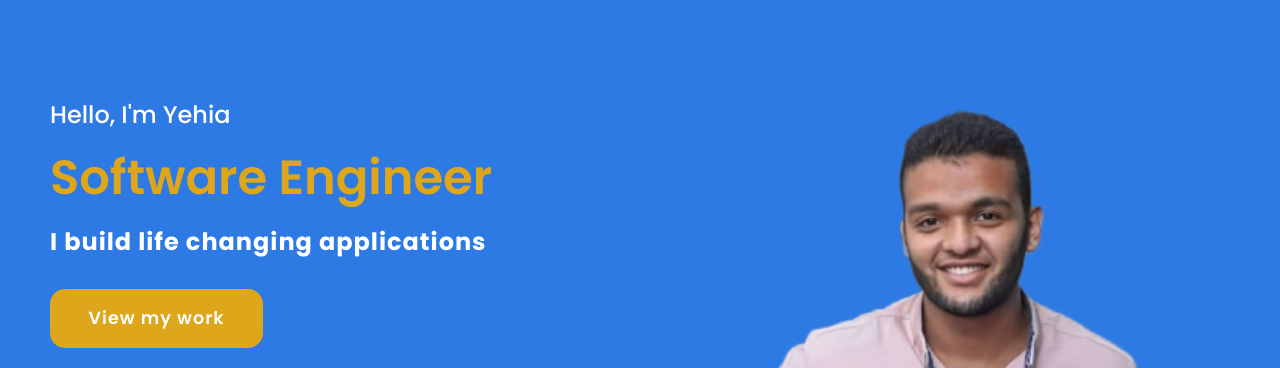
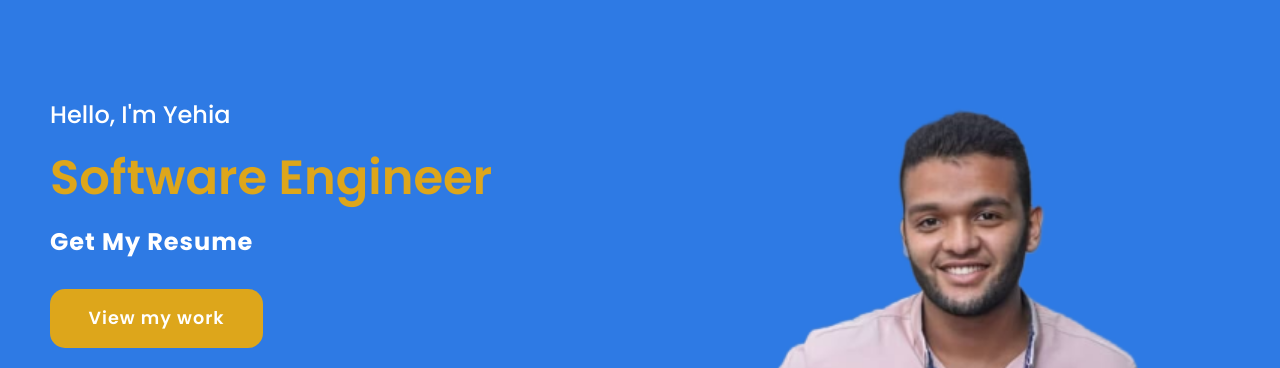
Before and after one commit to YehiaFarghaly/YehiaMohamed, a plain HTML site: page Me/index.html in a window 1280 px wide. Shown: the part 128-496 px from the top of the page. Drawn offline with Linux system fonts and the light colour scheme.

Commit message:
feat : add resume

```diff
--- a/Me/index.html
+++ b/Me/index.html
@@ -24,7 +24,7 @@
     <section class="main">
           <div>
        <h2>Hello, I'm Yehia<br><span> Software Engineer</span></h2>
-       <h3>I build life changing applications</h3>
+       <h3><a href="Yehia Mohamed.pdf" download>Get My Resume</a></h3>
        <a href="#projects" class="main-btn">View my work</a>
        <div class="social-icons">
         <a target="_blank" href="https://www.linkedin.com/in/yehia-mohamed-669895230/"><i class="fa-brands fa-linkedin"></i></a>
--- a/Me/style.css
+++ b/Me/style.css
@@ -67,7 +67,10 @@ section{
     margin-top: 10px;
     margin-bottom: 30px;
 }
-
+h3 a{
+    text-decoration: none;
+     color: white;
+}
 .main-btn{
     color:white;
     background-color: #dda61b;
```
Also changed, not shown: 1 other file.
